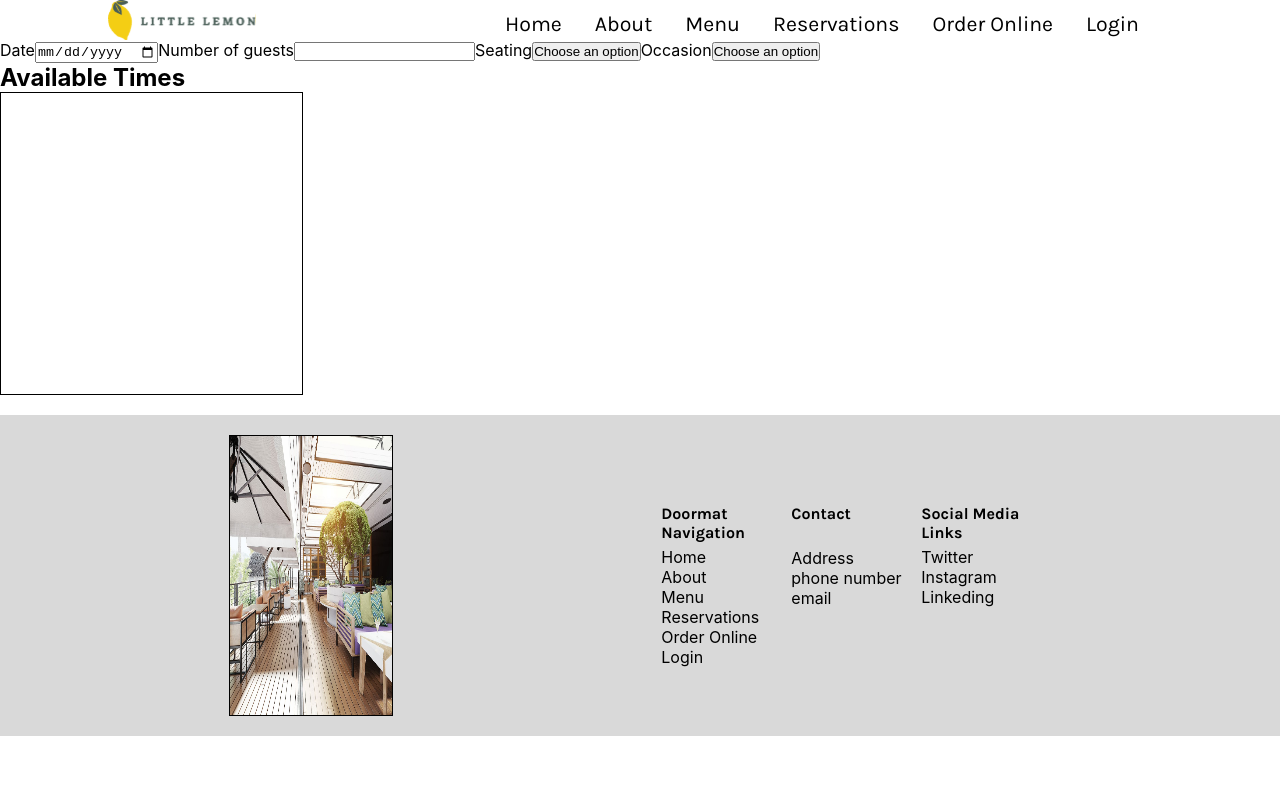
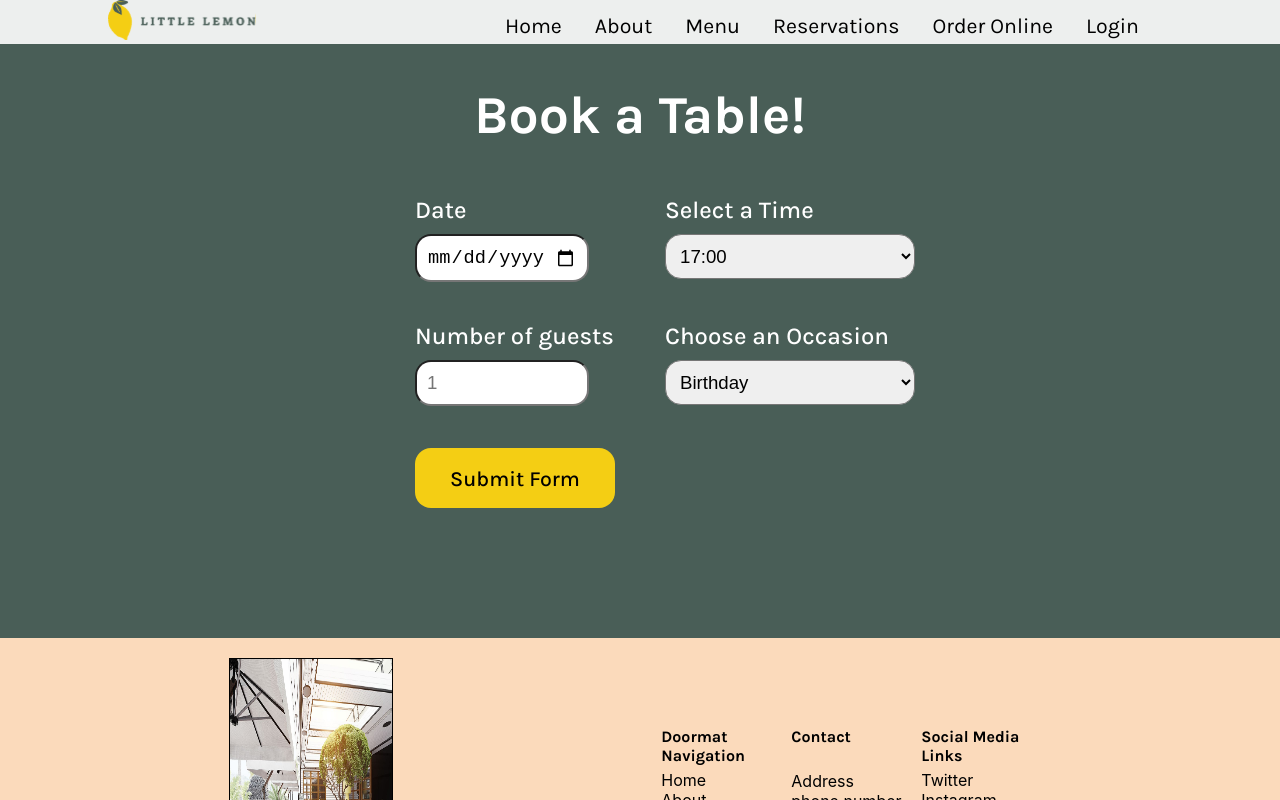
Before and after one commit to Ishan-Choudhary/Little-lemon-react-capstone, a React (Create React App) app: page /reservation in a window 1280 px wide. Shown: the top 800 px of the page. Built offline with nearby package versions, Linux system fonts and the light colour scheme; a web font is replaced by a local one.

Commit message:
Footer issues fixed. Booking form component created and styled

```diff
--- /dev/null
+++ b/src/assests/styles/BookingFormStyle.css
@@ -0,0 +1,88 @@
+.form-bg {
+  background-color: #495e57;
+  padding-top: 40px;
+  padding-bottom: 40px;
+  width: 100vw;
+  display: flex;
+  flex-direction: column;
+  justify-content: center;
+  align-items: center;
+}
+
+.form-bg h1 {
+  font-family: Karla, sans-serif;
+  font-size: 40pt;
+  font-weight: 700;
+  color: white;
+}
+
+.form-comp {
+  margin: 90px 70px;
+}
+
+@media only screen and (min-width: 320px) {
+  .form-bg > h1 {
+    margin-bottom: -40px;
+  }
+
+  .form-comp {
+    display: grid;
+    grid-template-rows: 1fr 1fr 1fr 1fr;
+    row-gap: 20px;
+  }
+
+  .form-comp > div {
+    display: flex;
+    flex-direction: column;
+  }
+
+  .form-comp > div > label {
+    margin-bottom: 10px;
+
+    font-family: Karla, sans-serif;
+    font-weight: 500;
+    font-size: 18pt;
+    color: white;
+  }
+
+  .form-comp > div > input {
+    border-radius: 16px;
+    padding: 10px;
+    font-size: 14pt;
+  }
+
+  .form-comp > div > select {
+    border-radius: 16px;
+    padding: 10px;
+    font-size: 14pt;
+  }
+}
+
+@media only screen and (min-width: 768px) {
+  .form-comp {
+    display: grid;
+    grid-template-columns: 200px 200px;
+    grid-template-rows: 1fr 1fr;
+    column-gap: 50px;
+    row-gap: 40px;
+  }
+
+  .form-comp > div {
+    width: fit-content;
+  }
+
+  .form-comp > div > input {
+    width: 150px;
+  }
+
+  .form-comp > div > select {
+    width: 250px;
+  }
+}
+
+@media only screen and (min-width: 1440px) {
+  .form-comp {
+    display: grid;
+    column-gap: 150px;
+  }
+}
--- a/src/assests/styles/Btn/PrimaryBtnStyle.css
+++ b/src/assests/styles/Btn/PrimaryBtnStyle.css
@@ -9,3 +9,14 @@
   font-family: Karla, sans-serif;
   font-weight: 500;
 }
+
+.primary-btn:hover {
+  background: #ffffff;
+  color: #000000;
+  border: solid 5px black;
+}
+
+.primary-btn:active {
+  background: #000000;
+  color: #ffffff;
+}
--- a/src/assests/styles/FooterStyle.css
+++ b/src/assests/styles/FooterStyle.css
@@ -1,5 +1,5 @@
 .footer-bg {
-  background-color: #d9d9d9;
+  background-color: #fbdabb;
 }
 
 .footer-nav h5 {
@@ -36,17 +36,23 @@
   .footer-nav {
     margin-top: 20px;
     margin-left: 40px;
+    margin-right: 30px;
 
     display: flex;
     flex-direction: row;
     justify-content: space-evenly;
     align-items: baseline;
   }
+
+  .social-media,
+  .social-media > h5 {
+    width: 100px;
+  }
 }
 
 @media only screen and (min-width: 768px) {
   .footer-pos {
-    height: 60vh;
+    height: 40vh;
   }
 
   .footer-bg {
--- a/src/assests/styles/TestimonialStyle.css
+++ b/src/assests/styles/TestimonialStyle.css
@@ -2,7 +2,7 @@
   display: flex;
   flex-direction: column;
   align-items: center;
-  background: #d9d9d9;
+  background: #ee9972;
 
   padding: 40px 0px;
 }
@@ -12,6 +12,7 @@
   font-size: 20pt;
   font-weight: 700;
   margin-bottom: 40px;
+  color: white;
 }
 
 .testimonial-cards {
--- /dev/null
+++ b/src/components/BookingForm.jsx
@@ -0,0 +1,58 @@
+import "../assests/styles/BookingFormStyle.css";
+import PrimaryBtn from "./Button/PrimaryBtn";
+
+import { useEffect } from "react";
+
+const BookingForm = () => {
+  const today = new Date().toISOString().split("T")[0];
+
+  console.log(today);
+
+  useEffect(() => {
+    window.scrollTo(0, 0);
+  });
+
+  return (
+    <article className={"form-bg"}>
+      <h1>Book a Table!</h1>
+      <form method="get" className={"form-comp"}>
+        <div>
+          <label htmlFor="date">Date</label>
+          <input id="date" type="date" min={today} required />
+        </div>
+        <div>
+          <label htmlFor="time">Select a Time</label>
+          <select id="time">
+            <option>17:00</option>
+            <option>18:00</option>
+            <option>19:00</option>
+            <option>20:00</option>
+            <option>21:00</option>
+            <option>22:00</option>
+          </select>
+        </div>
+        <div>
+          <label htmlFor="guestNum">Number of guests</label>
+          <input
+            id="guestNum"
+            type="number"
+            placeholder="1"
+            min="1"
+            max="10"
+            required
+          />
+        </div>
+        <div>
+          <label htmlFor="occasion">Choose an Occasion</label>
+          <select id="occasion">
+            <option>Birthday</option>
+            <option>Anniversary</option>
+          </select>
+        </div>
+        <PrimaryBtn content={"Submit Form"} />
+      </form>
+    </article>
+  );
+};
+
+export default BookingForm;
--- a/src/components/Header.jsx
+++ b/src/components/Header.jsx
@@ -2,6 +2,8 @@ import Nav from "./Nav";
 import Logo from "../assests/images/Logo.svg";
 
 import { useState, useEffect } from "react";
+
+import { Link } from "react-router-dom";
 
 const Header = () => {
   const [sticky, setSticky] = useState(false);
@@ -36,10 +38,13 @@ const Header = () => {
               flexDirection: "row",
               justifyContent: "space-around",
               alignItems: "center",
+              backgroundColor: "#edefee",
             }
       }
     >
-      <img src={Logo} alt="Little lemon logo" />
+      <Link to="/">
+        <img src={Logo} alt="Little lemon logo" />
+      </Link>
       <Nav />
     </header>
   );
--- a/src/components/Main.jsx
+++ b/src/components/Main.jsx
@@ -5,7 +5,13 @@ import Testimonials from "./Testimonials";
 import AboutMe from "./AboutMe";
 import Footer from "./Footer";
 
+import { useEffect } from "react";
+
 const Main = () => {
+  useEffect(() => {
+    window.scrollTo(0, 0);
+  }, []);
+
   return (
     <main>
       <Header />
--- a/src/components/Reservation.jsx
+++ b/src/components/Reservation.jsx
@@ -1,38 +1,21 @@
 import Footer from "./Footer";
 import Header from "./Header";
+import BookingForm from "./BookingForm";
 
 const Reservation = () => {
   return (
-    <main style={{ height: "100vh" }}>
+    <main
+      style={{
+        minHeight: "100vh",
+        margin: "0",
+        display: "flex",
+        flexDirection: "column",
+        justifyContent: "space-between",
+        backgroundColor: "#495e57",
+      }}
+    >
       <Header />
-      <article>
-        <form method="get">
-          <label for="date">Date</label>
-          <input type="date" required />
-          <label for="guestNum">Number of guests</label>
-          <input type="number" required />
-          <label for="seating">Seating</label>
-          <button id="seating" required>
-            Choose an option
-          </button>
-          <label for="occasion">Occasion</label>
-          <button id="occasion" required>
-            Choose an option
-          </button>
-        </form>
-        <div>
-          <h1>Available Times</h1>
-          <div
-            style={{
-              border: "solid 1px black",
-              width: "1px",
-              height: "1px",
-              padding: "150px",
-            }}
-          ></div>
-        </div>
-        <br />
-      </article>
+      <BookingForm />
       <Footer />
     </main>
   );
```
